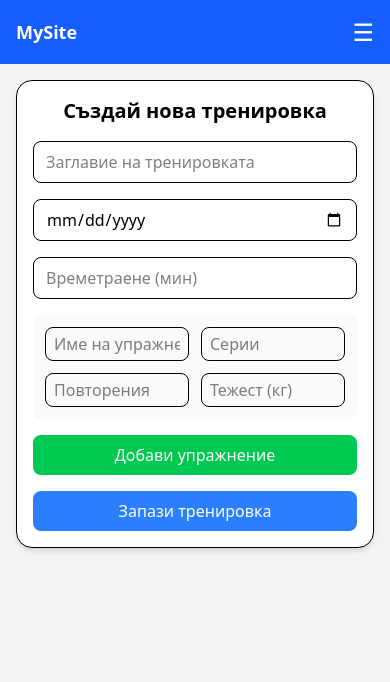
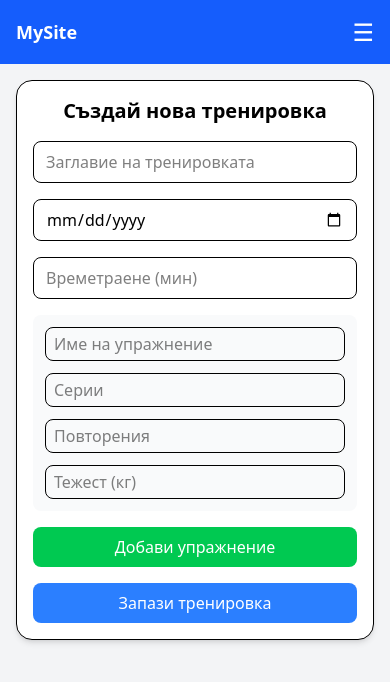
Before and after one commit to stefanRachev/fitlog-bg, a React (Vite) app: page /new-workout in a window 390 px wide. Shown: the top 682 px of the page. Built offline with nearby package versions, Linux system fonts and the light colour scheme; no server answers.

Commit message:
fix: make exercise fields appear on separate lines for better mobile UX

```diff
--- a/src/pages/NewWorkout.jsx
+++ b/src/pages/NewWorkout.jsx
@@ -66,7 +66,7 @@ function NewWorkout() {
       {exercises.map((ex, i) => (
         <div
           key={i}
-          className="grid grid-cols-2 md:grid-cols-4 gap-3 bg-gray-50 p-3 rounded-lg"
+          className="flex flex-col gap-3 bg-gray-50 p-3 rounded-lg"
         >
           <input
             type="text"
```
